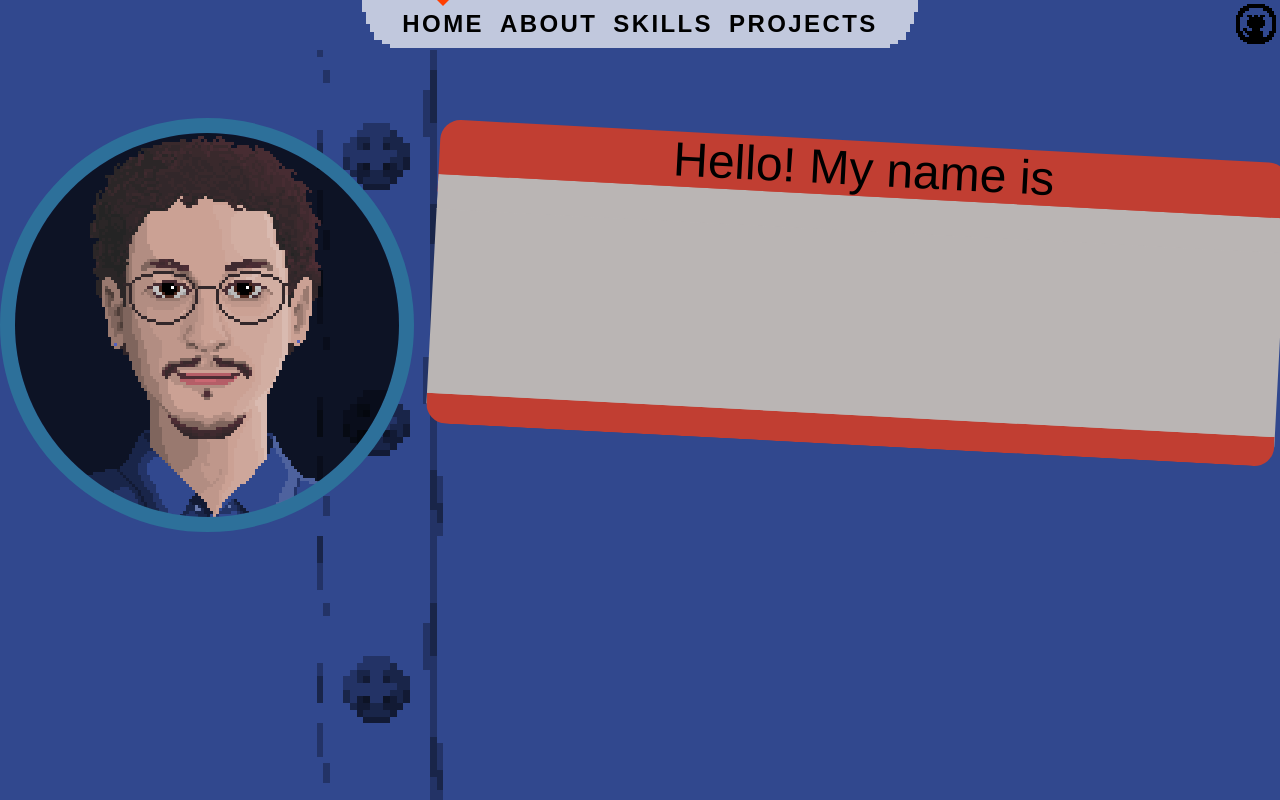
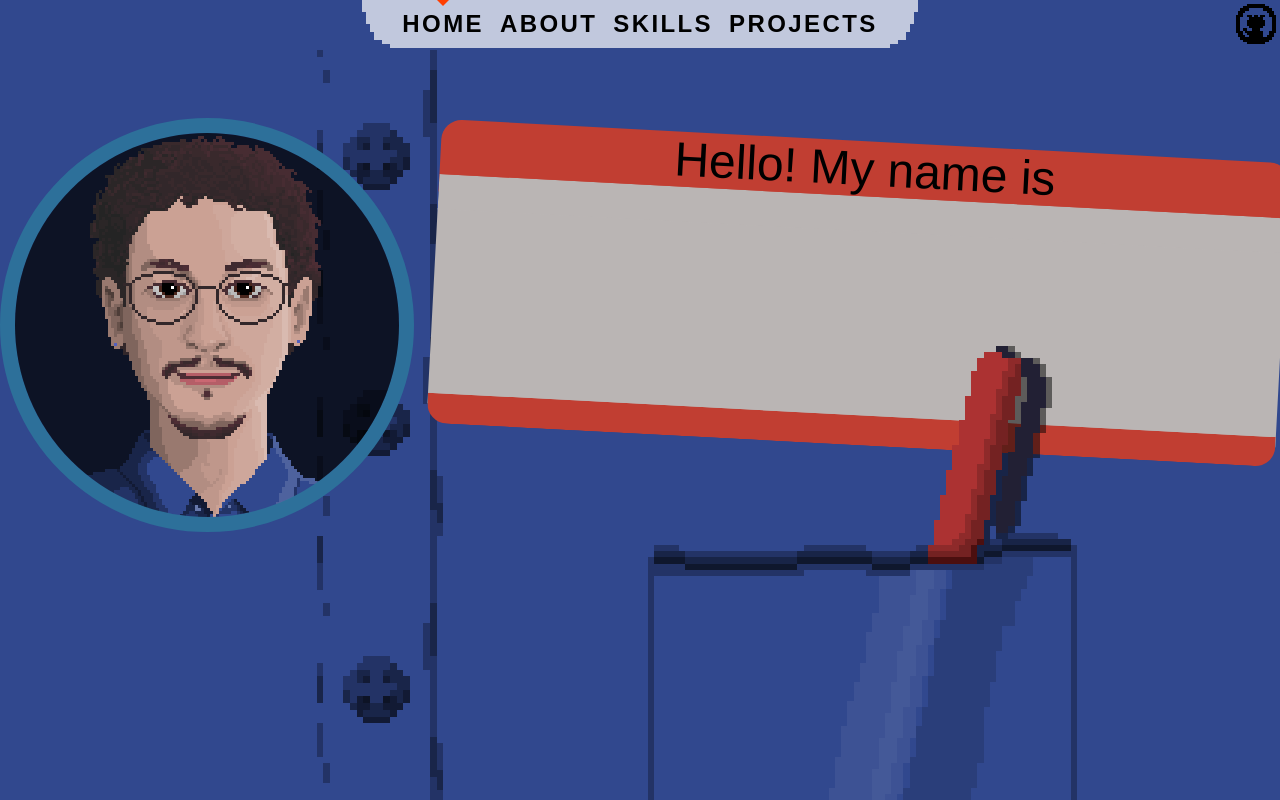
Before and after one commit to sidney-prytherch/Profile-Site, a SvelteKit app: page / in a window 1280 px wide. Shown: the top 800 px of the page. Built offline with nearby package versions, Linux system fonts and the light colour scheme; a web font is replaced by a local one.

Commit message:
Add pocket svg
make it more obvious it's a shirt

```diff
--- a/src/lib/data/projects.json
+++ b/src/lib/data/projects.json
@@ -92,5 +92,16 @@
             "images/self-portrait.png"
         ],
         "linkToCode": "https://github.com/sidney-prytherch/train-tracks"
+    },
+    {
+        "title": "Spanish-English Crossword Generator",
+        "tags": ["SVELTE", "WEB", "HTML", "CSS", "JAVASCRIPT", "TYPESCRIPT"],
+        "descriptionShort": "A website/PWA for generating bilingual Spanish and English crosswords.",
+        "description": "In this installable Progressive Web Application, you can generate Spanish-English crossword using more than 5000 words. Includes Spanish and English conjugations for verbs in the Present and Preterite tense. Includes various settings for personalizing the crosswords.",
+        "imagePath": [
+            "images/self-portrait.png"
+        ],
+        "link": "https://sidney-prytherch.github.io/vocab-site/",
+        "linkToCode": "https://github.com/sidney-prytherch/vocab-site"
     }
 ]
--- a/src/routes/+page.svelte
+++ b/src/routes/+page.svelte
@@ -262,6 +262,7 @@
 			</picture>
 		</span>
 
+		<div class="pocket-container">
 			<div class="animation name">
 				<h1>Hello! My name is</h1>
 				<div class="myName">
@@ -271,6 +272,9 @@
 							<img src={name_animation_fallback} alt="Name" />
 						</picture>
 					</span>
+				</div>
+			</div>
+			<div class="pocket">
 			</div>
 		</div>
 	</div>
@@ -320,8 +324,7 @@
 	<div
 		class="folder"
 		style="transform: matrix3d({folderCosAngle}, {folderTanSkew}, {folderSinAngle}, 0, 0, 1, 0, 0, {-folderSinAngle}, 0, cos(95deg), {translateZ},0, 0, 0, 1);"
-	>
-	</div>
+	></div>
 	<div
 		class="folder top"
 		style="transform: matrix3d({folderCosAngle}, -{folderTanSkew}, {folderSinAngle}, 0, 0, 1, 0, 0, {-folderSinAngle}, 0, cos(95deg), {translateZ},0, 0, 0, 1);"
@@ -350,6 +353,21 @@
 </section>
 
 <style>
+
+.pocket-container {
+	position: relative
+}
+	.pocket {
+		background-image: url(/src/lib/images/pocket.svg);
+		width: 36vw;
+		background-size: cover;
+		height: 52vw;
+		position: absolute;
+		top: 50%;
+		padding: 10px;
+		right: 20%
+	}
+
 	.top {
 		z-index: 3 !important;
 		align-items: flex-start;
@@ -506,12 +524,16 @@
 		.lefthand {
 			display: none;
 		}
+		.pocket {
+			display: none;
+		}
 	}
 
 	@media (max-width: 615px) {
 		.picture {
 			padding-right: 40px; /* to match space to right (30+10) */
 		}
+
 	}
 
 	h1 {
```
Also changed, not shown: src/routes/contact/+page.svelte (+12 -3 lines), src/lib/images/pocket.svg (added). Lines whose indentation alone changed are shown as unchanged.
